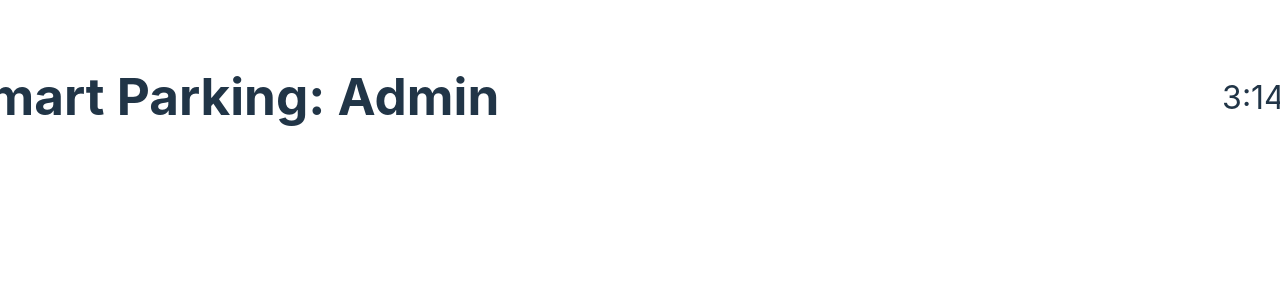
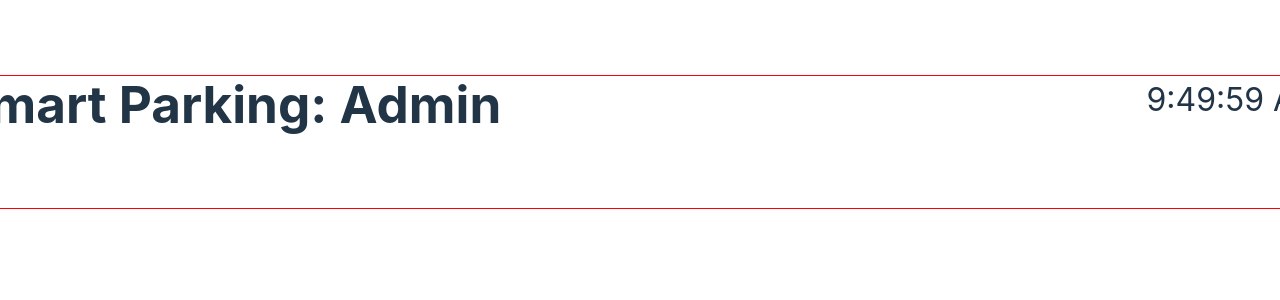
Before and after one commit to alztr2908/coe-197-design-project, a React (Vite) app: page / in a window 1280 px wide. Shown: the top 300 px of the page. Built offline with nearby package versions, Linux system fonts and the light colour scheme.

Commit message:
add clock feature in navbar

```diff
--- a/src/components/navbar.css
+++ b/src/components/navbar.css
@@ -4,36 +4,31 @@ nav {
     display: flex;
     justify-content: space-between;
     padding: 0 1.5em;
+    border: 1px solid red
 }
 
 .clock {
     font-size: 2rem;
 }
 
-.nav-display {
-    position: relative;
-    bottom: 48px;
-
-}
-
-.title {
-    top: 100px;
-}
-
 ul {
     list-style-type: none;
     margin: 0;
-padding: 0;
+    padding-bottom: 1em;
     display: flex;
+    position: relative;
+    left: 180px;
+    top: 20px;
 }
 
 li {
-margin-right: 50px;
+    margin-right: 150px;
     text-decoration: none;
     color: white;
     font-weight: bold;
-font-size: 2rem;
+    font-size: 2.5rem;
     cursor: pointer;
+    font-weight: 300;
 }
 
 li:hover {
--- a/src/components/navbar.jsx
+++ b/src/components/navbar.jsx
@@ -1,16 +1,25 @@
-import React from "react";
+import { useState, useEffect } from "react";
 import "./navbar.css";
 const navbar = () => {
+  const [date, setDate] = useState(new Date());
+
+  useEffect(() => {
+    const intervalId = setInterval(() => {
+      setDate(new Date());
+    }, 1000);
+
+    return () => clearInterval(intervalId);
+  }, []);
   return (
     <nav>
       <div className="nav-display">
         <h1 className="title">Smart Parking: Admin</h1>
         <ul>
-          <li>Map</li>
-          <li>Overall</li>
+          <li>MAP</li>
+          <li>OVERALL</li>
         </ul>
       </div>
-      <span className="clock">3:14:15</span>
+      <span className="clock">{date.toLocaleTimeString()}</span>
     </nav>
   );
 };
--- a/src/index.css
+++ b/src/index.css
@@ -12,6 +12,12 @@
   -webkit-font-smoothing: antialiased;
   -moz-osx-font-smoothing: grayscale;
   -webkit-text-size-adjust: 100%;
+}
+
+* {
+  margin: 0;
+  padding: 0;
+  box-sizing: border-box;
 }
 
 a {
```
Lines whose indentation alone changed are shown as unchanged.
